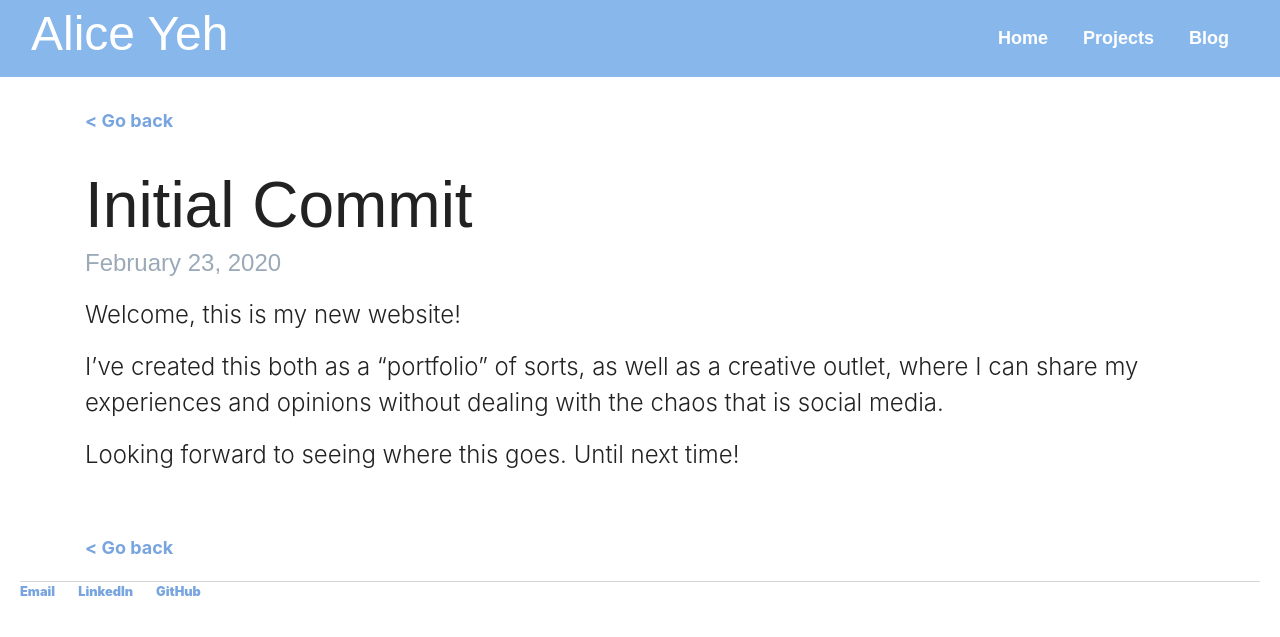
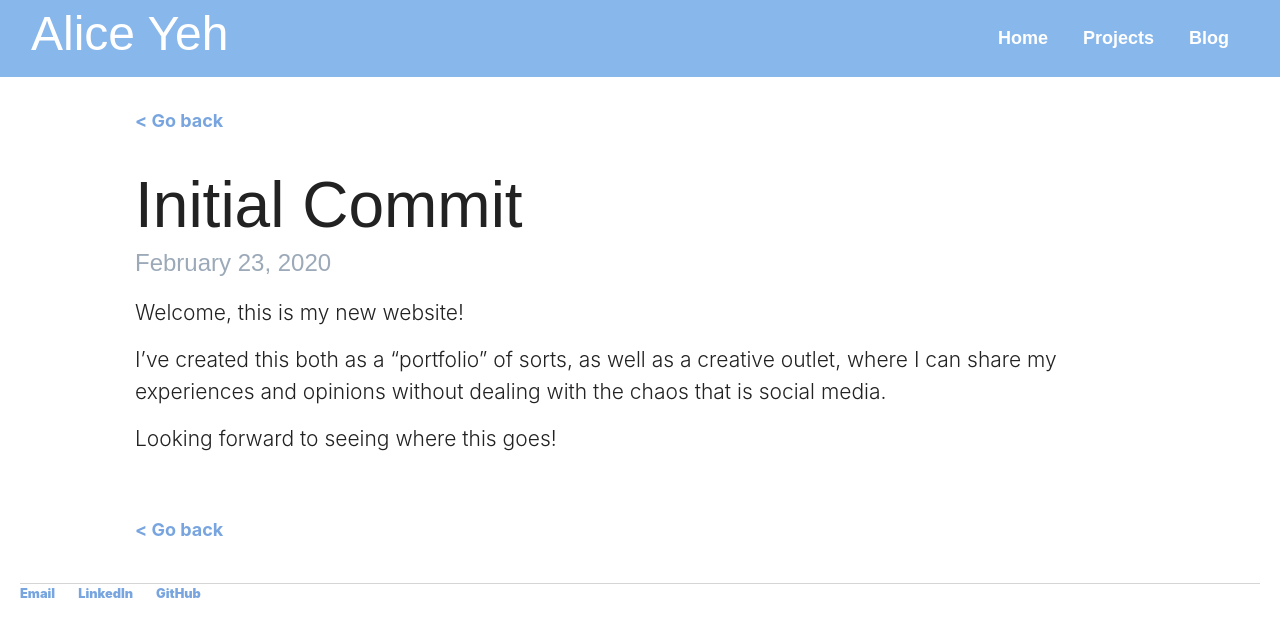
Before and after one commit to AliceYeh12/AliceYeh12.github.io, a Jekyll site: the page built from _posts/2020-02-23-initial-commit.md, in a window 1280 px wide. Shown: the top 637 px of the page. Built offline with Jekyll 4.4.1, drawn with Linux system fonts in a browser that asks for light colours; nearby versions of some CDN libraries; some web fonts are replaced.

Commit message:
Update styles and content

```diff
--- a/_layouts/post.html
+++ b/_layouts/post.html
@@ -1,13 +1,15 @@
 ---
 layout: default
 ---
+<div class="entire-post">
     <p class="back-button"><a href="/blog"> < Go back</a></p>
 
     <h1 class="display-3" id="post-title">{{ page.title }}</h1>
     <h4 id="post-date" class="blog-date" class="meta">{{ page.date | date: '%B %d, %Y' }}</h4>
 
-<div id="post-content" class="lead post">
+    <div id="post-content" class="content-intro lead post">
       {{ content }}
     </div>
 
     <p class="back-button"><a href="/blog"> < Go back</a></p>
+</div>
--- a/_posts/2020-02-23-initial-commit.md
+++ b/_posts/2020-02-23-initial-commit.md
@@ -2,11 +2,11 @@
 layout: post
 title:  "Initial Commit"
 date:   2020-02-23
-permalink: /:title
+permalink: /blog/:title
 ---
 
 Welcome, this is my new website!
 
 I've created this both as a "portfolio" of sorts, as well as a creative outlet, where I can share my experiences and opinions without dealing with the chaos that is social media.
 
-Looking forward to seeing where this goes. Until next time!
+Looking forward to seeing where this goes!
--- a/blog/index.html
+++ b/blog/index.html
@@ -9,6 +9,6 @@ title: Blog Posts
         {% for post in site.posts %}
         <li><a class="blog-title" href="{{ post.url }}" title="{{ post.title }}">{{ post.title }}</a></li>
         <h4 class="blog-date">{{ post.date | date: '%B %d, %Y' }}</h4>
-        <p class="content-intro">{{ post.content | strip_html | truncatewords: 75 }}<a href="{{ post.url }}"> Read more</a></p>
+        <p class="content-intro lead post">{{ post.content | strip_html | truncatewords: 75 }}<a href="{{ post.url }}">  Read more</a></p>
         {% endfor %}
     </ul>
--- a/css/styles.css
+++ b/css/styles.css
@@ -53,6 +53,7 @@ a:hover {
 
 footer {
     margin: 20px;
+    margin-top: 40px;
     border-top: 1px solid #d5d5d5;
     font-size: .8em;
 }
@@ -79,7 +80,6 @@ footer {
 }
 
 .lead {
-    padding-bottom: 30px;
     font-size: 24px;
 }
 
@@ -146,10 +146,15 @@ ul.posts li {
 }
 
 .content-intro {
-    font-size: 18px;
+    font-size: 21px;
 }
 
 /* Post format specific */
+
+.entire-post {
+    margin-left: 50px;
+    margin-right: 50px;
+}
 
 .back-button {
     margin-top: 30px;
@@ -168,5 +173,4 @@ ul.posts li {
 
 #post-content {
     padding-bottom: 15px;
-    font-size: 24px;
 }
```
Lines whose indentation alone changed are shown as unchanged.
